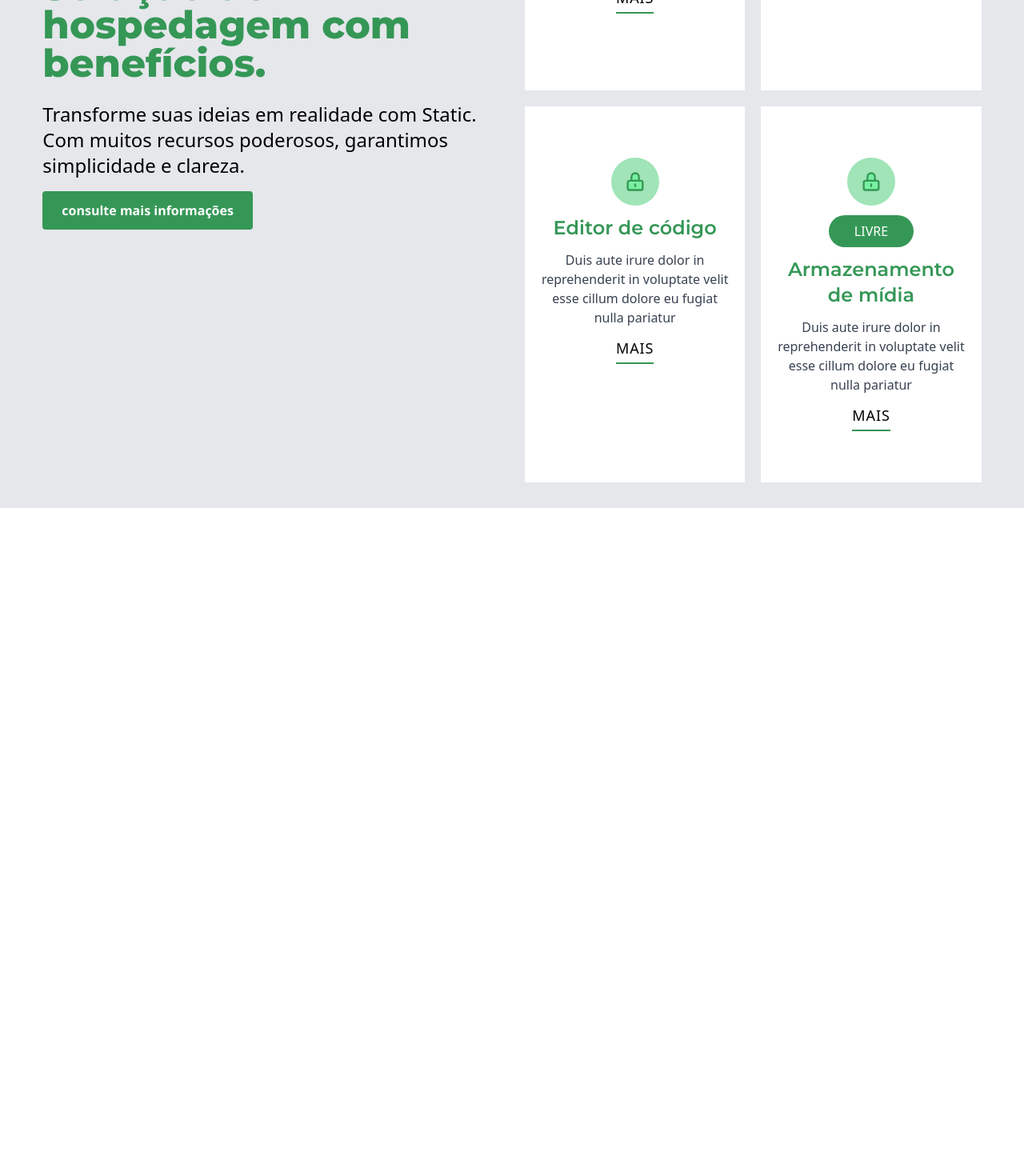
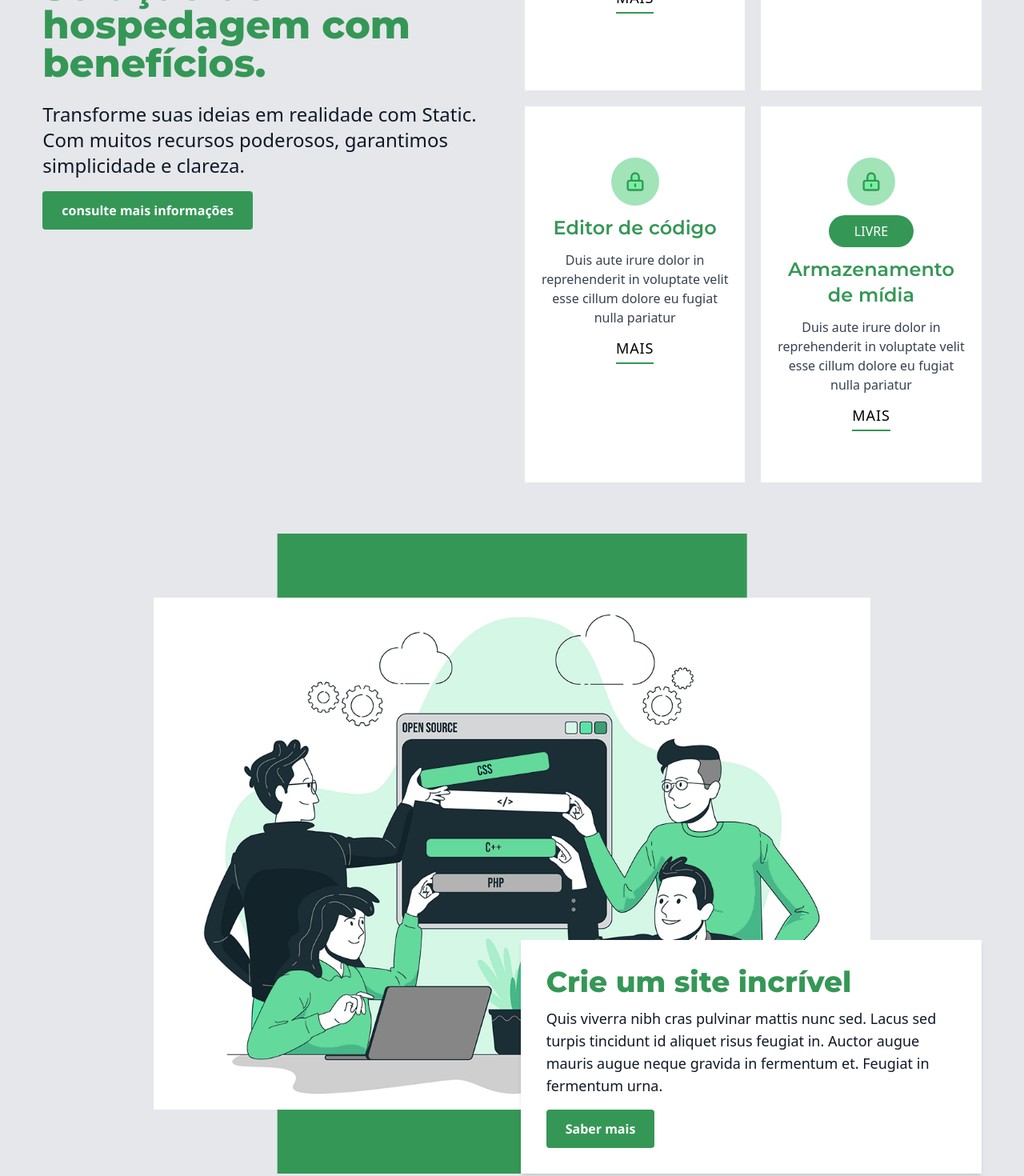
Before and after one commit to JeanLuca999/tailwindcss-website, a React (Create React App) app: page / in a window 1280 px wide. Shown: the part 1120-2590 px from the top of the page at 80% size. Before the commit the page ends 1755 px from the top, so only its background shows below. Built offline with nearby package versions, Linux system fonts and the light colour scheme.

Commit message:
Criando componente BannerSection

```diff
--- a/src/App.js
+++ b/src/App.js
@@ -1,4 +1,5 @@
 import AboutProduct from "./components/AboutProduct";
+import BannerSection from "./components/BannerSection";
 import Header from "./components/Header";
 import Hero from "./components/Hero";
 
@@ -8,6 +9,7 @@ export default function App() {
       <Header></Header>
       <Hero></Hero>
       <AboutProduct></AboutProduct>
+      <BannerSection></BannerSection>
     </>
   );
 }
--- a/src/components/AboutProduct/index.js
+++ b/src/components/AboutProduct/index.js
@@ -7,10 +7,10 @@ export default function AboutProduct() {
             <h2 className="text-accent font-title font-bold md:text-5xl text-4xl mb-6">
               Solução de hospedagem com benefícios.
             </h2>
-            <p className="text-2xl">
+            <p className="text-2xl text-gray-900">
               Transforme suas ideias em realidade com Static.
             </p>
-            <p className="text-2xl">
+            <p className="text-2xl text-gray-900">
               Com muitos recursos poderosos, garantimos simplicidade e clareza.
             </p>
             <button className="cta mt-4 self-start">
--- /dev/null
+++ b/src/components/BannerSection/index.js
@@ -0,0 +1,27 @@
+import productBanner from "../../assets/productbanner.png";
+
+export default function BannerSection() {
+  return (
+    <section className="bg-gray-200 py-8">
+      <div className="mx-auto my-0 w-11/12 max-w-7xl relative h-screen before:content-[''] before:w-3/4 before:h-screen before:bg-accent before:absolute before:left-2/4 before:-translate-x-2/4 lg:before:w-3/6">
+        <div className="bg-white shadow-md p-4 lg:p-8 w-full max-w-xl absolute bottom-0 right-0 z-10">
+          <h2 className="text-accent text-3xl lg:text-4xl font-bold font-title mb-3">
+            Crie um site incrível
+          </h2>
+          <p className="text-gray-900 text-lg">
+            Quis viverra nibh cras pulvinar mattis nunc sed. Lacus sed turpis
+            tincidunt id aliquet risus feugiat in. Auctor augue mauris augue
+            neque gravida in fermentum et. Feugiat in fermentum urna.
+          </p>
+          <button className="cta mt-4">Saber mais</button>
+        </div>
+
+        <img
+          src={productBanner}
+          alt=""
+          className="absolute w-full max-w-4xl top-6 lg:left-2/4 lg:top-2/4 lg:-translate-x-2/4 lg:-translate-y-2/4"
+        ></img>
+      </div>
+    </section>
+  );
+}
--- a/src/components/Hero/index.js
+++ b/src/components/Hero/index.js
@@ -5,7 +5,7 @@ export default function Hero() {
     <section className="py-6 grid gap-3 grid-cols-1 grid-rows-auto1Fr lg:grid-cols-2 w-11/12 max-w-7xl mx-auto my-0">
       <div className="justify-center content-center grid">
         <div>
-          <h1 className="text-accent font-bold text-3xl md:text-6xl">
+          <h1 className="text-accent font-bold text-3xl md:text-6xl font-title">
             Solução de um clique para seu site estático.
           </h1>
 
```
Also changed, not shown: src/assets/productbanner.png (added).
